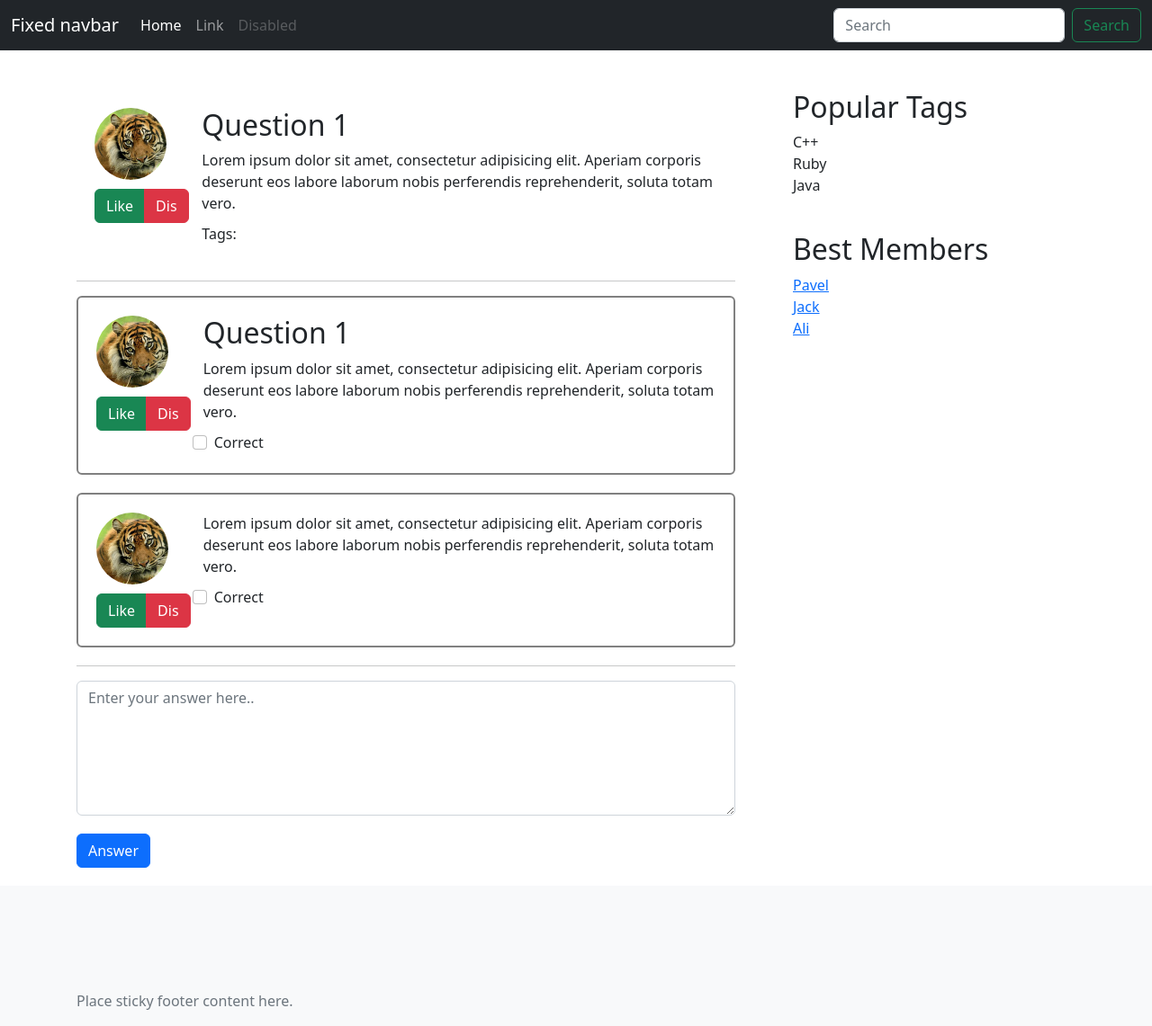
After one commit to dolgovp/askme_dolgovv, a Django app: page /question/123 in a window 1280 px wide. The commit adds this page. Shown: the whole page at 90% size. Run offline with Django 4.2, Linux system fonts and the light colour scheme.

Commit message:
html forms

```diff
--- a/askme_dolgovv/templates/base.html
+++ b/askme_dolgovv/templates/base.html
@@ -42,7 +42,29 @@
 
 <!-- Begin page content -->
     <main class="flex-shrink-0">
-        {% block content %} {% endblock %}
+        <div class="container">
+            <div class="row">
+                <div class="col-8">
+                    {% block content %} {% endblock %}
+                </div>
+                <div class="col-4">
+                    <div class="sidebar">
+                        <div class="tags">
+                            <h2> Popular Tags</h2>
+                            <div class="tag">C++</div>
+                            <div class="tag">Ruby</div>
+                            <div class="tag">Java</div>
+                        </div>
+                        <div class="members">
+                            <h2> Best Members</h2>
+                            <div class="member"><a href="#">Pavel</a></div>
+                            <div class="member"><a href="#">Jack</a></div>
+                            <div class="member"><a href="#">Ali</a></div>
+                        </div>
+                    </div>
+                </div>
+            </div>
+        </div>
     </main>
 
     <footer class="footer mt-auto py-3 bg-light">
--- /dev/null
+++ b/askme_dolgovv/templates/question.html
@@ -0,0 +1,107 @@
+{% extends 'base.html' %}
+{% load static %}
+{% block content %}
+    <div class="question-page">
+    <div class="row">
+      <div class="col-2">
+          <div class="row-3" >
+            <div class="avatar">
+                <img src="{% static '/img/avatar-2.jpeg' %}" alt="">
+            </div>
+          </div>
+          <div class="like-group">
+              <div class="row-1">
+                   <div class="btn-group" role="group" >
+                      <button type="button" class="btn btn-success"> Like </button>
+                      <button type="button" class="btn btn-danger">Dis</button>
+                    </div>
+              </div>
+          </div>
+      </div>
+      <div class="col-10">
+        <h2 class=question-title">Question 1</h2>
+        <div class="question-text">
+          Lorem ipsum dolor sit amet, consectetur adipisicing elit. Aperiam corporis deserunt eos labore laborum nobis perferendis reprehenderit, soluta totam vero.
+        </div>
+        <div class="question-info">
+                Tags:
+        </div>
+      </div>
+    </div>
+    </div>
+    <div class="divider"><hr></div>
+    <div class="question">
+    <div class="row">
+      <div class="col-2">
+          <div class="row-3" >
+            <div class="avatar">
+                <img src="{% static '/img/avatar-2.jpeg' %}" alt="">
+            </div>
+          </div>
+          <div class="like-group">
+              <div class="row-1">
+                   <div class="btn-group" role="group" >
+                      <button type="button" class="btn btn-success"> Like </button>
+                      <button type="button" class="btn btn-danger">Dis</button>
+                    </div>
+              </div>
+          </div>
+      </div>
+      <div class="col-10">
+        <h2 class=question-title">Question 1</h2>
+        <div class="question-text">
+          Lorem ipsum dolor sit amet, consectetur adipisicing elit. Aperiam corporis deserunt eos labore laborum nobis perferendis reprehenderit, soluta totam vero.
+        </div>
+        <div class="question-info">
+            <div class="row">
+                <div class="form-check">
+                  <input class="form-check-input" type="checkbox" value="" id="flexCheckDefault">
+                  <label class="form-check-label" for="flexCheckDefault">
+                    Correct
+                  </label>
+                </div>
+            </div>
+        </div>
+      </div>
+    </div>
+  </div>
+    <div class="question">
+    <div class="row">
+      <div class="col-2">
+          <div class="row-3" >
+            <div class="avatar">
+                <img src="{% static '/img/avatar-2.jpeg' %}" alt="">
+            </div>
+          </div>
+          <div class="like-group">
+              <div class="row-1">
+                   <div class="btn-group" role="group" >
+                      <button type="button" class="btn btn-success"> Like </button>
+                      <button type="button" class="btn btn-danger">Dis</button>
+                    </div>
+              </div>
+          </div>
+      </div>
+      <div class="col-10">
+        <div class="question-text">
+          Lorem ipsum dolor sit amet, consectetur adipisicing elit. Aperiam corporis deserunt eos labore laborum nobis perferendis reprehenderit, soluta totam vero.
+        </div>
+        <div class="question-info">
+            <div class="row">
+                <div class="form-check">
+                  <input class="form-check-input" type="checkbox" value="" id="flexCheckDefault">
+                  <label class="form-check-label" for="flexCheckDefault">
+                    Correct
+                  </label>
+                </div>
+            </div>
+        </div>
+      </div>
+    </div>
+  </div>
+    <div class="divider"><hr></div>
+    <div class="answer-form">
+        <textarea placeholder="Enter your answer here.." class="form-control answer-textarea" ></textarea>
+        <button type="button" class="btn btn-primary btn-answer">Answer</button>
+    </div>
+{% endblock %}
--- a/askme_dolgovv/urls.py
+++ b/askme_dolgovv/urls.py
@@ -22,4 +22,10 @@ from django.conf.urls.static import static
 
 urlpatterns = [
     path('', views.index),
+    path('question/123', views.question),
+    path('ask', views.ask),
+    path('login', views.login),
+    path('signup', views.signup),
+    path('settings', views.settings)
+
 ]
--- a/askme_dolgovv/views.py
+++ b/askme_dolgovv/views.py
@@ -5,3 +5,22 @@ from askme_dolgovv.settings import STATIC_ROOT, BASE_DIR
 
 def index(request):
     return render(request, 'index.html')
+
+
+def question(request):
+    return render(request, 'question.html')
+
+
+def ask(request):
+    return render(request, 'ask.html')
+
+
+def login(request):
+    return render(request, 'login.html')
+
+
+def signup(request):
+    return render(request, 'signup.html')
+
+def settings(request):
+    return render(request, 'settings.html')
--- a/static/css/style.css
+++ b/static/css/style.css
@@ -1,10 +1,28 @@
+html{
+    overflow-y: scroll;
+}
+
 .container {
     padding: 60px 15px 0;
+    margin-top: 40px;
 }
 
 .avatar {
     width: 80px;
     height: 80px;
+    border-radius: 50%;
+    overflow: hidden;
+}
+.avatar-settings {
+    width: 120px;
+    height: 120px;
+    margin: 10px;
+    border-radius: 50%;
+    overflow: hidden;
+}
+.avatar-big {
+    width: 100px;
+    height: 100px;
     border-radius: 50%;
     overflow: hidden;
 }
@@ -14,10 +32,43 @@
     height: 100%;
     object-fit: cover;
 }
+.avatar-settings img {
+    width: 100%;
+    height: 100%;
+    object-fit: cover
+}
 
 .question{
-    border: 2px solid gray;
+    border: 2px solid grey;
     border-radius: 6px;
     padding: 20px;
     margin-bottom: 20px;
 }
+.question-page {
+    padding: 20px;
+    margin-bottom: 20px;
+}
+.sidebar{
+    margin-left: 40px;
+}
+.tags{
+    margin-bottom: 40px;
+}
+.like-group{
+    padding-top:10px;
+}
+.question-info{
+    padding-top: 10px;
+}
+.answer-textarea{
+    width: 100%;
+    height: 150px;
+    margin-bottom: 20px;
+}
+.answer-form {
+    margin-bottom: 20px;
+}
+.text-textarea{
+    width: 100%;
+    height: 200px;
+}
```
Also changed, not shown: askme_dolgovv/templates/ask.html (added, +32 -0 lines), askme_dolgovv/templates/index.html (+20 -11 lines), askme_dolgovv/templates/login.html (added, +32 -0 lines), askme_dolgovv/templates/settings.html (added, +42 -0 lines), askme_dolgovv/templates/signup.html (added, +51 -0 lines).
